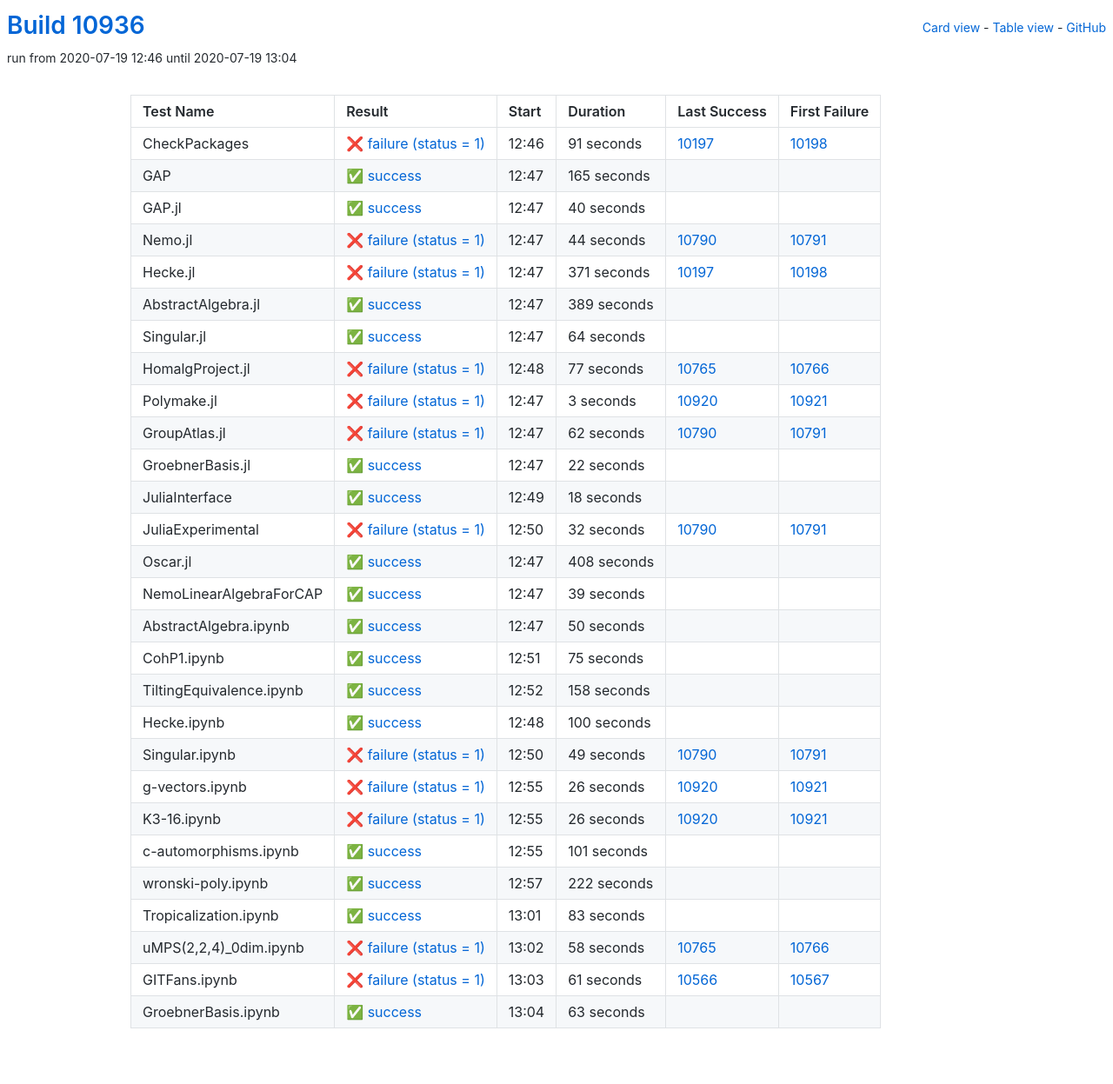
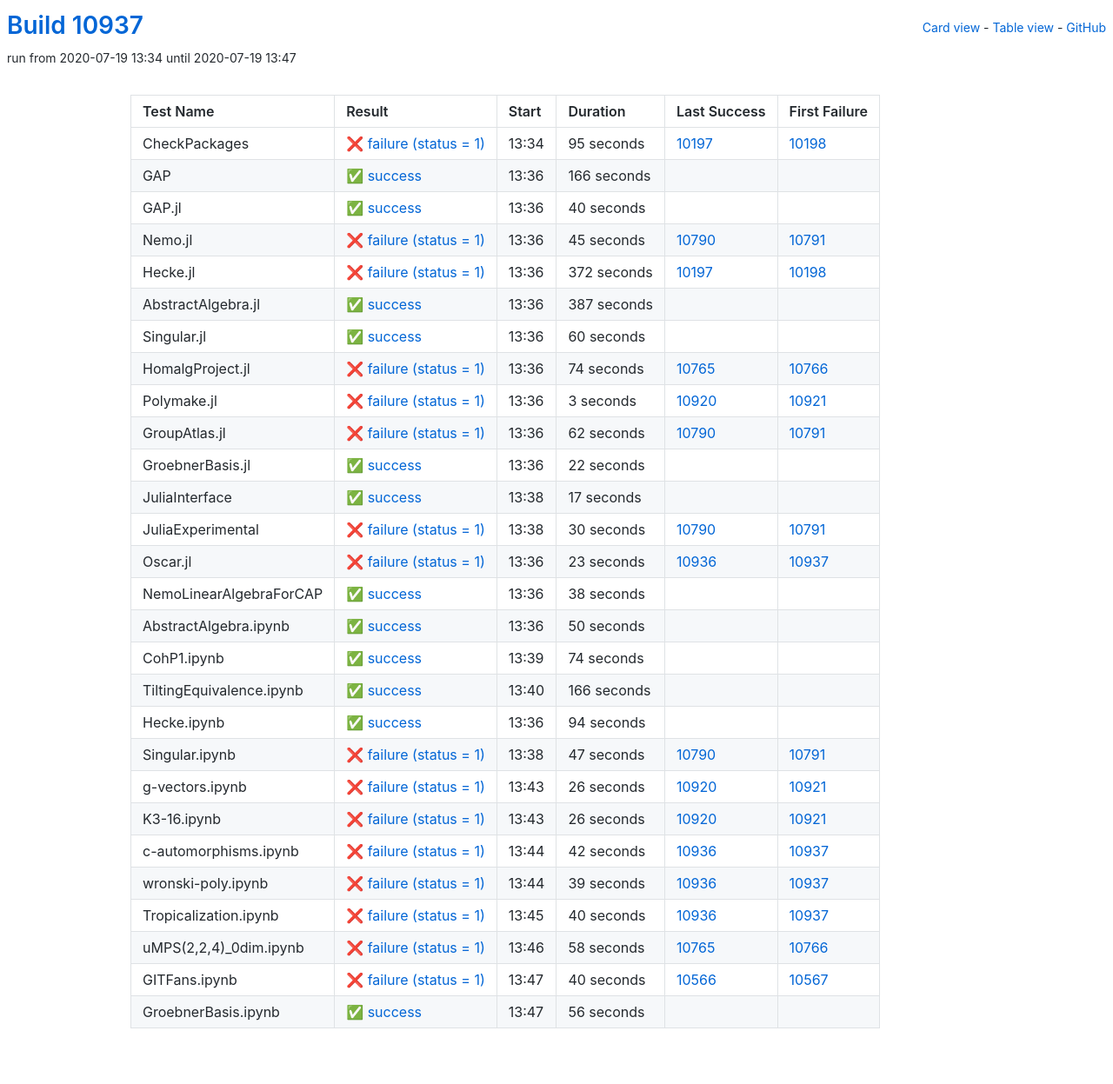
Before and after one commit to oscar-system/oscar-ci-status, a Jekyll site: the page built from table.html, in a window 1280 px wide. Shown: the whole page at 87% size. Built offline with Jekyll 4.4.1, drawn with Linux system fonts in a browser that asks for light colours.

Commit message:
Build #10937

```diff
--- a/_data/ci.yml
+++ b/_data/ci.yml
@@ -1,6 +1,6 @@
 ---
-build: 10936
-build_url: https://oscarci.mathematik.uni-kl.de/job/oscar/10936/
+build: 10937
+build_url: https://oscarci.mathematik.uni-kl.de/job/oscar/10937/
 job: oscar
 organization: oscar-system
 repo: oscar-ci-status
@@ -8,32 +8,32 @@
 tests:
 - name: CheckPackages
   id: checkpackages
-  log: https://oscarci.mathematik.uni-kl.de/job/oscar/10936/artifact/logs/build-10936/CheckPackages.log
-  start: 2020-07-19 12:46
+  log: https://oscarci.mathematik.uni-kl.de/job/oscar/10937/artifact/logs/build-10937/CheckPackages.log
+  start: 2020-07-19 13:34
   success: false
   exitcode: 1
   status: failure
-  duration: 91
+  duration: 95
   last_success: 10197
   last_success_url: https://oscarci.mathematik.uni-kl.de/job/oscar/10197/
   first_failure: 10198
   first_failure_url: https://oscarci.mathematik.uni-kl.de/job/oscar/10198/
 - name: GAP
   id: gap
-  log: https://oscarci.mathematik.uni-kl.de/job/oscar/10936/artifact/logs/build-10936/GAP.log
-  start: 2020-07-19 12:47
+  log: https://oscarci.mathematik.uni-kl.de/job/oscar/10937/artifact/logs/build-10937/GAP.log
+  start: 2020-07-19 13:36
   success: true
   exitcode: 0
   status: success
-  duration: 165
+  duration: 166
   last_success: false
   last_success_url:
   first_failure: false
   first_failure_url:
 - name: GAP.jl
   id: gap-jl
-  log: https://oscarci.mathematik.uni-kl.de/job/oscar/10936/artifact/logs/build-10936/GAP.jl.log
-  start: 2020-07-19 12:47
+  log: https://oscarci.mathematik.uni-kl.de/job/oscar/10937/artifact/logs/build-10937/GAP.jl.log
+  start: 2020-07-19 13:36
   success: true
   exitcode: 0
   status: success
@@ -44,68 +44,68 @@
   first_failure_url:
 - name: Nemo.jl
   id: nemo-jl
-  log: https://oscarci.mathematik.uni-kl.de/job/oscar/10936/artifact/logs/build-10936/Nemo.jl.log
-  start: 2020-07-19 12:47
+  log: https://oscarci.mathematik.uni-kl.de/job/oscar/10937/artifact/logs/build-10937/Nemo.jl.log
+  start: 2020-07-19 13:36
   success: false
   exitcode: 1
   status: failure
-  duration: 44
+  duration: 45
   last_success: 10790
   last_success_url: https://oscarci.mathematik.uni-kl.de/job/oscar/10790/
   first_failure: 10791
   first_failure_url: https://oscarci.mathematik.uni-kl.de/job/oscar/10791/
 - name: Hecke.jl
   id: hecke-jl
-  log: https://oscarci.mathematik.uni-kl.de/job/oscar/10936/artifact/logs/build-10936/Hecke.jl.log
-  start: 2020-07-19 12:47
+  log: https://oscarci.mathematik.uni-kl.de/job/oscar/10937/artifact/logs/build-10937/Hecke.jl.log
+  start: 2020-07-19 13:36
   success: false
   exitcode: 1
   status: failure
-  duration: 371
+  duration: 372
   last_success: 10197
   last_success_url: https://oscarci.mathematik.uni-kl.de/job/oscar/10197/
   first_failure: 10198
   first_failure_url: https://oscarci.mathematik.uni-kl.de/job/oscar/10198/
 - name: AbstractAlgebra.jl
   id: abstractalgebra-jl
-  log: https://oscarci.mathematik.uni-kl.de/job/oscar/10936/artifact/logs/build-10936/AbstractAlgebra.jl.log
-  start: 2020-07-19 12:47
+  log: https://oscarci.mathematik.uni-kl.de/job/oscar/10937/artifact/logs/build-10937/AbstractAlgebra.jl.log
+  start: 2020-07-19 13:36
   success: true
   exitcode: 0
   status: success
-  duration: 389
+  duration: 387
   last_success: false
   last_success_url:
   first_failure: false
   first_failure_url:
 - name: Singular.jl
   id: singular-jl
-  log: https://oscarci.mathematik.uni-kl.de/job/oscar/10936/artifact/logs/build-10936/Singular.jl.log
-  start: 2020-07-19 12:47
+  log: https://oscarci.mathematik.uni-kl.de/job/oscar/10937/artifact/logs/build-10937/Singular.jl.log
+  start: 2020-07-19 13:36
   success: true
   exitcode: 0
   status: success
-  duration: 64
+  duration: 60
   last_success: false
   last_success_url:
   first_failure: false
   first_failure_url:
 - name: HomalgProject.jl
   id: homalgproject-jl
-  log: https://oscarci.mathematik.uni-kl.de/job/oscar/10936/artifact/logs/build-10936/HomalgProject.jl.log
-  start: 2020-07-19 12:48
+  log: https://oscarci.mathematik.uni-kl.de/job/oscar/10937/artifact/logs/build-10937/HomalgProject.jl.log
+  start: 2020-07-19 13:36
   success: false
   exitcode: 1
   status: failure
-  duration: 77
+  duration: 74
   last_success: 10765
   last_success_url: https://oscarci.mathematik.uni-kl.de/job/oscar/10765/
   first_failure: 10766
   first_failure_url: https://oscarci.mathematik.uni-kl.de/job/oscar/10766/
 - name: Polymake.jl
   id: polymake-jl
-  log: https://oscarci.mathematik.uni-kl.de/job/oscar/10936/artifact/logs/build-10936/Polymake.jl.log
-  start: 2020-07-19 12:47
+  log: https://oscarci.mathematik.uni-kl.de/job/oscar/10937/artifact/logs/build-10937/Polymake.jl.log
+  start: 2020-07-19 13:36
   success: false
   exitcode: 1
   status: failure
@@ -116,8 +116,8 @@
   first_failure_url: https://oscarci.mathematik.uni-kl.de/job/oscar/10921/
 - name: GroupAtlas.jl
   id: groupatlas-jl
-  log: https://oscarci.mathematik.uni-kl.de/job/oscar/10936/artifact/logs/build-10936/GroupAtlas.jl.log
-  start: 2020-07-19 12:47
+  log: https://oscarci.mathematik.uni-kl.de/job/oscar/10937/artifact/logs/build-10937/GroupAtlas.jl.log
+  start: 2020-07-19 13:36
   success: false
   exitcode: 1
   status: failure
@@ -128,8 +128,8 @@
   first_failure_url: https://oscarci.mathematik.uni-kl.de/job/oscar/10791/
 - name: GroebnerBasis.jl
   id: groebnerbasis-jl
-  log: https://oscarci.mathematik.uni-kl.de/job/oscar/10936/artifact/logs/build-10936/GroebnerBasis.jl.log
-  start: 2020-07-19 12:47
+  log: https://oscarci.mathematik.uni-kl.de/job/oscar/10937/artifact/logs/build-10937/GroebnerBasis.jl.log
+  start: 2020-07-19 13:36
   success: true
   exitcode: 0
   status: success
@@ -140,56 +140,56 @@
   first_failure_url:
 - name: JuliaInterface
   id: juliainterface
-  log: https://oscarci.mathematik.uni-kl.de/job/oscar/10936/artifact/logs/build-10936/JuliaInterface.log
-  start: 2020-07-19 12:49
+  log: https://oscarci.mathematik.uni-kl.de/job/oscar/10937/artifact/logs/build-10937/JuliaInterface.log
+  start: 2020-07-19 13:38
   success: true
   exitcode: 0
   status: success
-  duration: 18
+  duration: 17
   last_success: false
   last_success_url:
   first_failure: false
   first_failure_url:
 - name: JuliaExperimental
   id: juliaexperimental
-  log: https://oscarci.mathematik.uni-kl.de/job/oscar/10936/artifact/logs/build-10936/JuliaExperimental.log
-  start: 2020-07-19 12:50
+  log: https://oscarci.mathematik.uni-kl.de/job/oscar/10937/artifact/logs/build-10937/JuliaExperimental.log
+  start: 2020-07-19 13:38
   success: false
   exitcode: 1
   status: failure
-  duration: 32
+  duration: 30
   last_success: 10790
   last_success_url: https://oscarci.mathematik.uni-kl.de/job/oscar/10790/
   first_failure: 10791
   first_failure_url: https://oscarci.mathematik.uni-kl.de/job/oscar/10791/
 - name: Oscar.jl
   id: oscar-jl
-  log: https://oscarci.mathematik.uni-kl.de/job/oscar/10936/artifact/logs/build-10936/Oscar.jl.log
-  start: 2020-07-19 12:47
+  log: https://oscarci.mathematik.uni-kl.de/job/oscar/10937/artifact/logs/build-10937/Oscar.jl.log
+  start: 2020-07-19 13:36
+  success: false
+  exitcode: 1
+  status: failure
+  duration: 23
+  last_success: 10936
+  last_success_url: https://oscarci.mathematik.uni-kl.de/job/oscar/10936/
+  first_failure: 10937
+  first_failure_url: https://oscarci.mathematik.uni-kl.de/job/oscar/10937/
+- name: NemoLinearAlgebraForCAP
+  id: nemolinearalgebraforcap
+  log: https://oscarci.mathematik.uni-kl.de/job/oscar/10937/artifact/logs/build-10937/NemoLinearAlgebraForCAP.log
+  start: 2020-07-19 13:36
   success: true
   exitcode: 0
   status: success
-  duration: 408
-  last_success: false
-  last_success_url:
-  first_failure: false
-  first_failure_url:
-- name: NemoLinearAlgebraForCAP
-  id: nemolinearalgebraforcap
-  log: https://oscarci.mathematik.uni-kl.de/job/oscar/10936/artifact/logs/build-10936/NemoLinearAlgebraForCAP.log
-  start: 2020-07-19 12:47
-  success: true
-  exitcode: 0
-  status: success
-  duration: 39
+  duration: 38
   last_success: false
   last_success_url:
   first_failure: false
   first_failure_url:
 - name: AbstractAlgebra.ipynb
   id: abstractalgebra-ipynb
-  log: https://oscarci.mathematik.uni-kl.de/job/oscar/10936/artifact/logs/build-10936/AbstractAlgebra.ipynb.log
-  start: 2020-07-19 12:47
+  log: https://oscarci.mathematik.uni-kl.de/job/oscar/10937/artifact/logs/build-10937/AbstractAlgebra.ipynb.log
+  start: 2020-07-19 13:36
   success: true
   exitcode: 0
   status: success
@@ -200,56 +200,56 @@
   first_failure_url:
 - name: CohP1.ipynb
   id: cohp1-ipynb
-  log: https://oscarci.mathematik.uni-kl.de/job/oscar/10936/artifact/logs/build-10936/CohP1.ipynb.log
-  start: 2020-07-19 12:51
+  log: https://oscarci.mathematik.uni-kl.de/job/oscar/10937/artifact/logs/build-10937/CohP1.ipynb.log
+  start: 2020-07-19 13:39
   success: true
   exitcode: 0
   status: success
-  duration: 75
+  duration: 74
   last_success: false
   last_success_url:
   first_failure: false
   first_failure_url:
 - name: TiltingEquivalence.ipynb
   id: tiltingequivalence-ipynb
-  log: https://oscarci.mathematik.uni-kl.de/job/oscar/10936/artifact/logs/build-10936/TiltingEquivalence.ipynb.log
-  start: 2020-07-19 12:52
+  log: https://oscarci.mathematik.uni-kl.de/job/oscar/10937/artifact/logs/build-10937/TiltingEquivalence.ipynb.log
+  start: 2020-07-19 13:40
   success: true
   exitcode: 0
   status: success
-  duration: 158
+  duration: 166
   last_success: false
   last_success_url:
   first_failure: false
   first_failure_url:
 - name: Hecke.ipynb
   id: hecke-ipynb
-  log: https://oscarci.mathematik.uni-kl.de/job/oscar/10936/artifact/logs/build-10936/Hecke.ipynb.log
-  start: 2020-07-19 12:48
+  log: https://oscarci.mathematik.uni-kl.de/job/oscar/10937/artifact/logs/build-10937/Hecke.ipynb.log
+  start: 2020-07-19 13:36
   success: true
   exitcode: 0
   status: success
-  duration: 100
+  duration: 94
   last_success: false
   last_success_url:
   first_failure: false
   first_failure_url:
 - name: Singular.ipynb
   id: singular-ipynb
-  log: https://oscarci.mathematik.uni-kl.de/job/oscar/10936/artifact/logs/build-10936/Singular.ipynb.log
-  start: 2020-07-19 12:50
+  log: https://oscarci.mathematik.uni-kl.de/job/oscar/10937/artifact/logs/build-10937/Singular.ipynb.log
+  start: 2020-07-19 13:38
   success: false
   exitcode: 1
   status: failure
-  duration: 49
+  duration: 47
   last_success: 10790
   last_success_url: https://oscarci.mathematik.uni-kl.de/job/oscar/10790/
   first_failure: 10791
   first_failure_url: https://oscarci.mathematik.uni-kl.de/job/oscar/10791/
 - name: g-vectors.ipynb
   id: g-vectors-ipynb
-  log: https://oscarci.mathematik.uni-kl.de/job/oscar/10936/artifact/logs/build-10936/g-vectors.ipynb.log
-  start: 2020-07-19 12:55
+  log: https://oscarci.mathematik.uni-kl.de/job/oscar/10937/artifact/logs/build-10937/g-vectors.ipynb.log
+  start: 2020-07-19 13:43
   success: false
   exitcode: 1
   status: failure
@@ -260,8 +260,8 @@
   first_failure_url: https://oscarci.mathematik.uni-kl.de/job/oscar/10921/
 - name: K3-16.ipynb
   id: k3-16-ipynb
-  log: https://oscarci.mathematik.uni-kl.de/job/oscar/10936/artifact/logs/build-10936/K3-16.ipynb.log
-  start: 2020-07-19 12:55
+  log: https://oscarci.mathematik.uni-kl.de/job/oscar/10937/artifact/logs/build-10937/K3-16.ipynb.log
+  start: 2020-07-19 13:43
   success: false
   exitcode: 1
   status: failure
@@ -272,44 +272,44 @@
   first_failure_url: https://oscarci.mathematik.uni-kl.de/job/oscar/10921/
 - name: c-automorphisms.ipynb
   id: c-automorphisms-ipynb
-  log: https://oscarci.mathematik.uni-kl.de/job/oscar/10936/artifact/logs/build-10936/c-automorphisms.ipynb.log
-  start: 2020-07-19 12:55
-  success: true
-  exitcode: 0
-  status: success
-  duration: 101
-  last_success: false
-  last_success_url:
-  first_failure: false
-  first_failure_url:
+  log: https://oscarci.mathematik.uni-kl.de/job/oscar/10937/artifact/logs/build-10937/c-automorphisms.ipynb.log
+  start: 2020-07-19 13:44
+  success: false
+  exitcode: 1
+  status: failure
+  duration: 42
+  last_success: 10936
+  last_success_url: https://oscarci.mathematik.uni-kl.de/job/oscar/10936/
+  first_failure: 10937
+  first_failure_url: https://oscarci.mathematik.uni-kl.de/job/oscar/10937/
 - name: wronski-poly.ipynb
   id: wronski-poly-ipynb
-  log: https://oscarci.mathematik.uni-kl.de/job/oscar/10936/artifact/logs/build-10936/wronski-poly.ipynb.log
-  start: 2020-07-19 12:57
-  success: true
-  exitcode: 0
-  status: success
-  duration: 222
-  last_success: false
-  last_success_url:
-  first_failure: false
-  first_failure_url:
+  log: https://oscarci.mathematik.uni-kl.de/job/oscar/10937/artifact/logs/build-10937/wronski-poly.ipynb.log
+  start: 2020-07-19 13:44
+  success: false
+  exitcode: 1
+  status: failure
+  duration: 39
+  last_success: 10936
+  last_success_url: https://oscarci.mathematik.uni-kl.de/job/oscar/10936/
+  first_failure: 10937
+  first_failure_url: https://oscarci.mathematik.uni-kl.de/job/oscar/10937/
 - name: Tropicalization.ipynb
   id: tropicalization-ipynb
-  log: https://oscarci.mathematik.uni-kl.de/job/oscar/10936/artifact/logs/build-10936/Tropicalization.ipynb.log
-  start: 2020-07-19 13:01
-  success: true
-  exitcode: 0
-  status: success
-  duration: 83
-  last_success: false
-  last_success_url:
-  first_failure: false
-  first_failure_url:
+  log: https://oscarci.mathematik.uni-kl.de/job/oscar/10937/artifact/logs/build-10937/Tropicalization.ipynb.log
+  start: 2020-07-19 13:45
+  success: false
+  exitcode: 1
+  status: failure
+  duration: 40
+  last_success: 10936
+  last_success_url: https://oscarci.mathematik.uni-kl.de/job/oscar/10936/
+  first_failure: 10937
+  first_failure_url: https://oscarci.mathematik.uni-kl.de/job/oscar/10937/
 - name: uMPS(2,2,4)_0dim.ipynb
   id: umps-2-2-4-0dim-ipynb
-  log: https://oscarci.mathematik.uni-kl.de/job/oscar/10936/artifact/logs/build-10936/uMPS-2-2-4-_0dim.ipynb.log
-  start: 2020-07-19 13:02
+  log: https://oscarci.mathematik.uni-kl.de/job/oscar/10937/artifact/logs/build-10937/uMPS-2-2-4-_0dim.ipynb.log
+  start: 2020-07-19 13:46
   success: false
   exitcode: 1
   status: failure
@@ -320,24 +320,24 @@
   first_failure_url: https://oscarci.mathematik.uni-kl.de/job/oscar/10766/
 - name: GITFans.ipynb
   id: gitfans-ipynb
-  log: https://oscarci.mathematik.uni-kl.de/job/oscar/10936/artifact/logs/build-10936/GITFans.ipynb.log
-  start: 2020-07-19 13:03
+  log: https://oscarci.mathematik.uni-kl.de/job/oscar/10937/artifact/logs/build-10937/GITFans.ipynb.log
+  start: 2020-07-19 13:47
   success: false
   exitcode: 1
   status: failure
-  duration: 61
+  duration: 40
   last_success: 10566
   last_success_url: https://oscarci.mathematik.uni-kl.de/job/oscar/10566/
   first_failure: 10567
   first_failure_url: https://oscarci.mathematik.uni-kl.de/job/oscar/10567/
 - name: GroebnerBasis.ipynb
   id: groebnerbasis-ipynb
-  log: https://oscarci.mathematik.uni-kl.de/job/oscar/10936/artifact/logs/build-10936/GroebnerBasis.ipynb.log
-  start: 2020-07-19 13:04
+  log: https://oscarci.mathematik.uni-kl.de/job/oscar/10937/artifact/logs/build-10937/GroebnerBasis.ipynb.log
+  start: 2020-07-19 13:47
   success: true
   exitcode: 0
   status: success
-  duration: 63
+  duration: 56
   last_success: false
   last_success_url:
   first_failure: false
```
Also changed, not shown: README.md.
